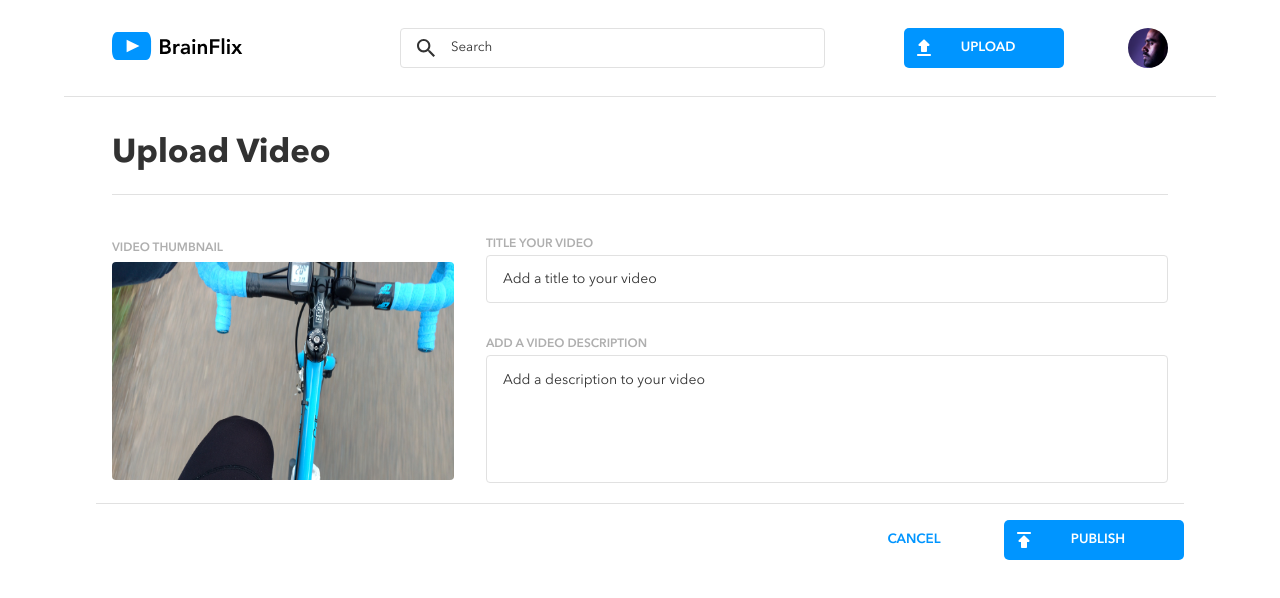
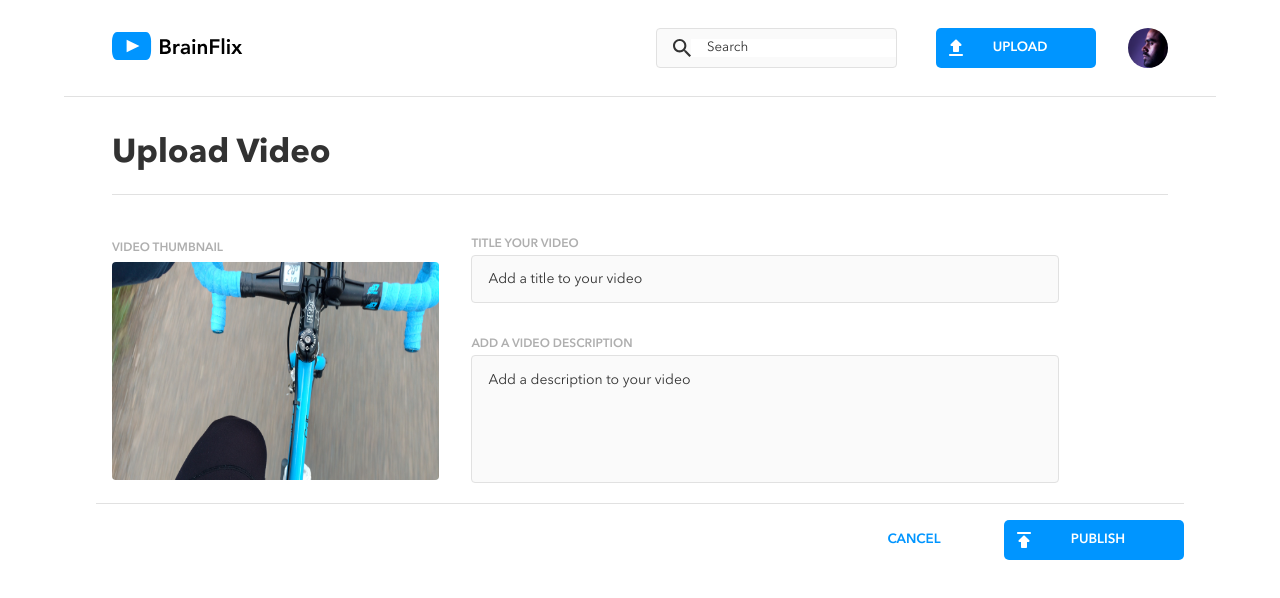
Before and after one commit to revyrob/brainFlix, a React (Create React App) app: page /uploadPage in a window 1280 px wide. Shown: the top 598 px of the page. Built offline with nearby package versions, Linux system fonts and the light colour scheme.

Commit message:
found a couple styling errors, i still need to fix the articleList mobile and put it from the center to the left

```diff
--- a/src/App.scss
+++ b/src/App.scss
@@ -66,7 +66,7 @@
     padding-left: 1rem ;
   }
   @include desktop {
-    width: 60%;
+    width: 65%;
     max-width: $desktop-width;
     margin: 0;
   }
@@ -74,6 +74,7 @@
 
 .uploadPage {
   width: 100%;
+  height: 50vh;
   border-top: 1px solid $color-light-sec;
   @include tablet {
     padding: 0 2rem;
@@ -94,6 +95,7 @@
 
     @include desktop {
       flex-direction: row;
+      width: 90%;
     }
   }
 }
--- a/src/components/ArticleList/ArticleList.scss
+++ b/src/components/ArticleList/ArticleList.scss
@@ -4,7 +4,6 @@
 .articleList {
     padding: 1rem;
     color: $color-light;
-    justify-content: left;
     @include tablet {
         border: none;
         margin: 0 2rem;
@@ -15,7 +14,7 @@
         padding-top: 2rem;
         border-left: 1px solid $color-light-sec;
         margin: 0;
-        width: 45%;
+        width: 40%;
     }
     &__title {
         padding-bottom: 1rem;
--- a/src/components/Comment/Comment.scss
+++ b/src/components/Comment/Comment.scss
@@ -14,7 +14,7 @@
         padding: 2rem 1rem 2rem 0;
         font-size: 1rem;
         font-size: 0.875rem;
-        // border-top: 1px solid $color-light-sec;
+        border-top: 1px solid $color-light-sec;
         border-bottom: none;
     }
 
--- a/src/components/FormField/FormField.scss
+++ b/src/components/FormField/FormField.scss
@@ -24,12 +24,16 @@
                 justify-content: space-between;
                 height: 4rem;
                 display: flex;
-                           }
+            }
+            @include desktop {
+                border-bottom: none;
+            }
         }
 
         &--input{
             width: 80vw;
             margin: 0 1rem;
+
             @include tablet {
                 width: 57vw;
                 margin: 0;
@@ -77,6 +81,7 @@
         border-radius: 4px;
         height: 6rem;
         margin-bottom: 1rem;
+        background-color: $color-accent-sec;
         &:focus {
             border: 2px solid $color-dark2;
         }
@@ -111,6 +116,7 @@ textarea{
     padding-left: 1rem;
     padding-top:1rem;
     resize: none;
+    background-color: $color-accent-sec;
     &:focus {
         border: 2px solid $color-dark2;
     }
--- a/src/components/Header/Header.scss
+++ b/src/components/Header/Header.scss
@@ -37,6 +37,9 @@
             justify-content: center;
             align-items: center;
         }
+        @include desktop {
+            width: 40vw;
+        }
 
     }
     &__search{
@@ -48,6 +51,8 @@
         align-items: center;
         justify-content: left;
         padding-left: 1rem;
+        background-color: $color-accent-sec;
+
         &:hover {
             border: 2px solid $color-dark2;
         }
@@ -57,6 +62,9 @@
         @include tablet {
             width: 90%;
             margin: 0;
+        }
+        @include desktop {
+            width: 97%;
         }
         &--div {
             display: flex;
@@ -110,6 +118,9 @@
             margin: 0 auto;
             margin-left: 2rem;
         }
+        @include desktop {
+            margin-left: 0;
+        }
     }
     &__userMobile {
         margin: 0;
--- a/src/components/UploadForm/UploadForm.scss
+++ b/src/components/UploadForm/UploadForm.scss
@@ -36,6 +36,8 @@
         height: 6rem;
         margin-bottom: 1rem;
         margin-top: .25rem;
+        background-color: $color-accent-sec;
+        resize: none;
         &:focus {
             border: 2px solid $color-dark2;
         }
@@ -68,6 +70,7 @@
         height: 2.5rem;
         margin-bottom: 1.5rem;
         margin-top: .25rem;
+        background-color: $color-accent-sec;
         &:focus {
             border: 2px solid $color-dark2;
         }
```
